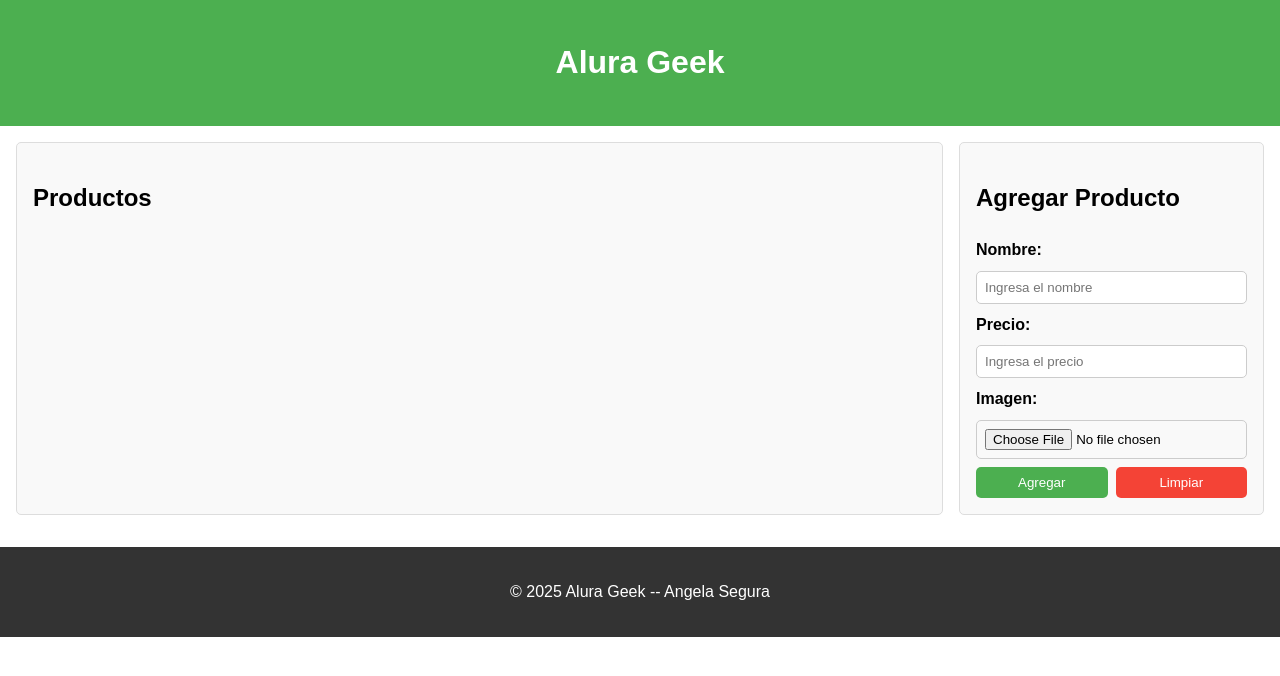
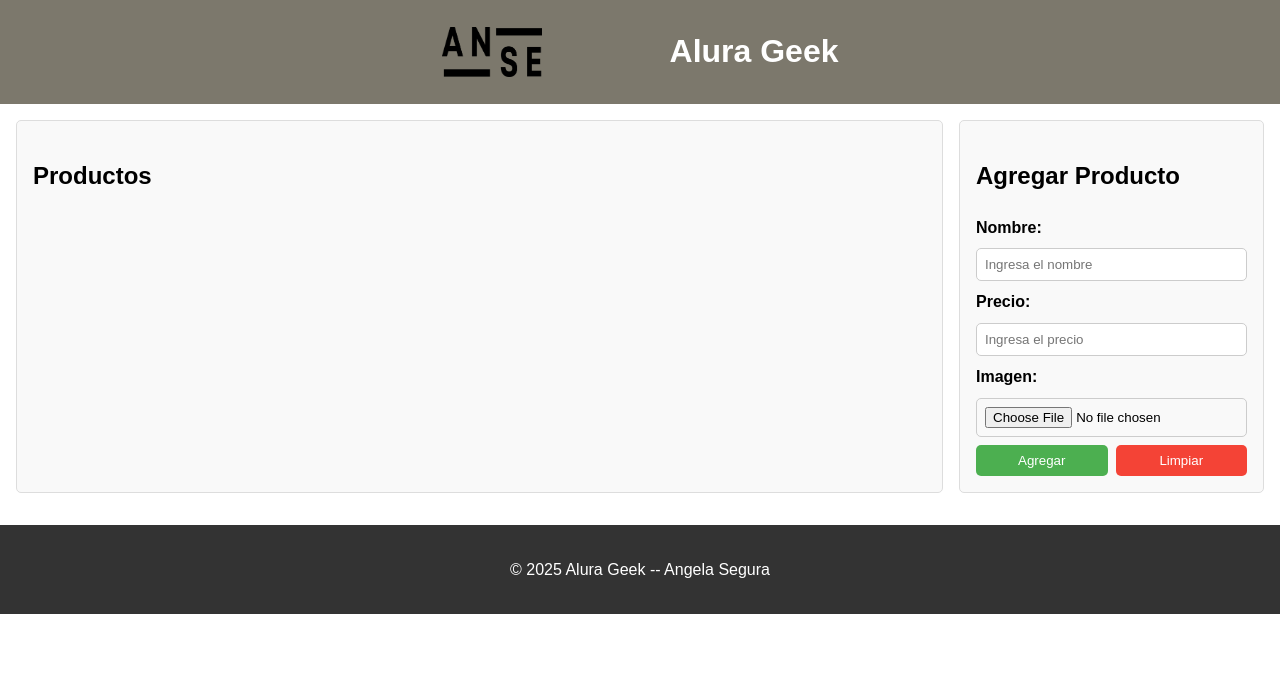
Before and after one commit to AngelaSeguraN/Alura-geek, a plain HTML site: page index.html in a window 1280 px wide. Drawn offline with Linux system fonts and the light colour scheme.

Commit message:
MAs cambios en el CSS

```diff
--- a/index.html
+++ b/index.html
@@ -8,8 +8,12 @@
 </head>
 <body>
     <header>
-        <h1>Alura Geek</h1>
+        <div class="header-content">
+            <img src="imagenes/3.png" alt="Logo de la página" class="logo">
+            <h1>Alura Geek</h1>
+        </div>
     </header>
+
     <div class="contenedor">
         <section>
             <h2>Productos</h2>
--- a/style.css
+++ b/style.css
@@ -6,11 +6,30 @@ body {
     line-height: 1.6;
 }
 header {
-    background: #4CAF50;
+    background: #7c786c;
     color: white;
-    padding: 1rem 0;
+    padding: 0.3rem 0;
     text-align: center;
+    display: flex;
+    align-items: center;
+    justify-content: center;
+    gap: 1rem;
 }
+
+.header-content {
+    display: flex;
+    align-items: center;
+    justify-content: space-between;
+    gap: 8rem;
+}
+
+header .logo {
+    width: 100px;
+    height: 50px;
+
+
+}
+
 .contenedor {
     display: flex;
     justify-content: space-between;
```
Also changed, not shown: imagenes/3.png (added).
